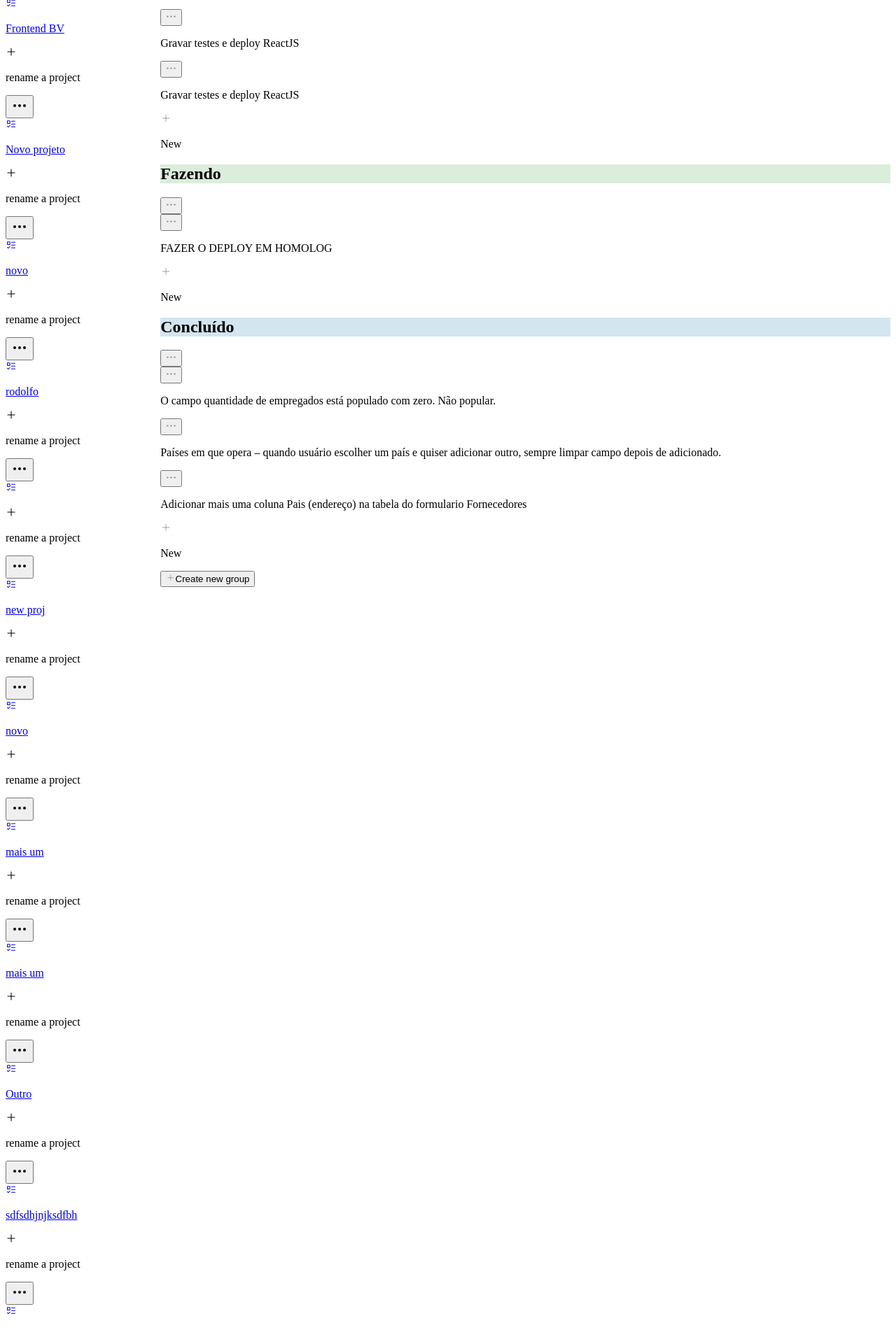
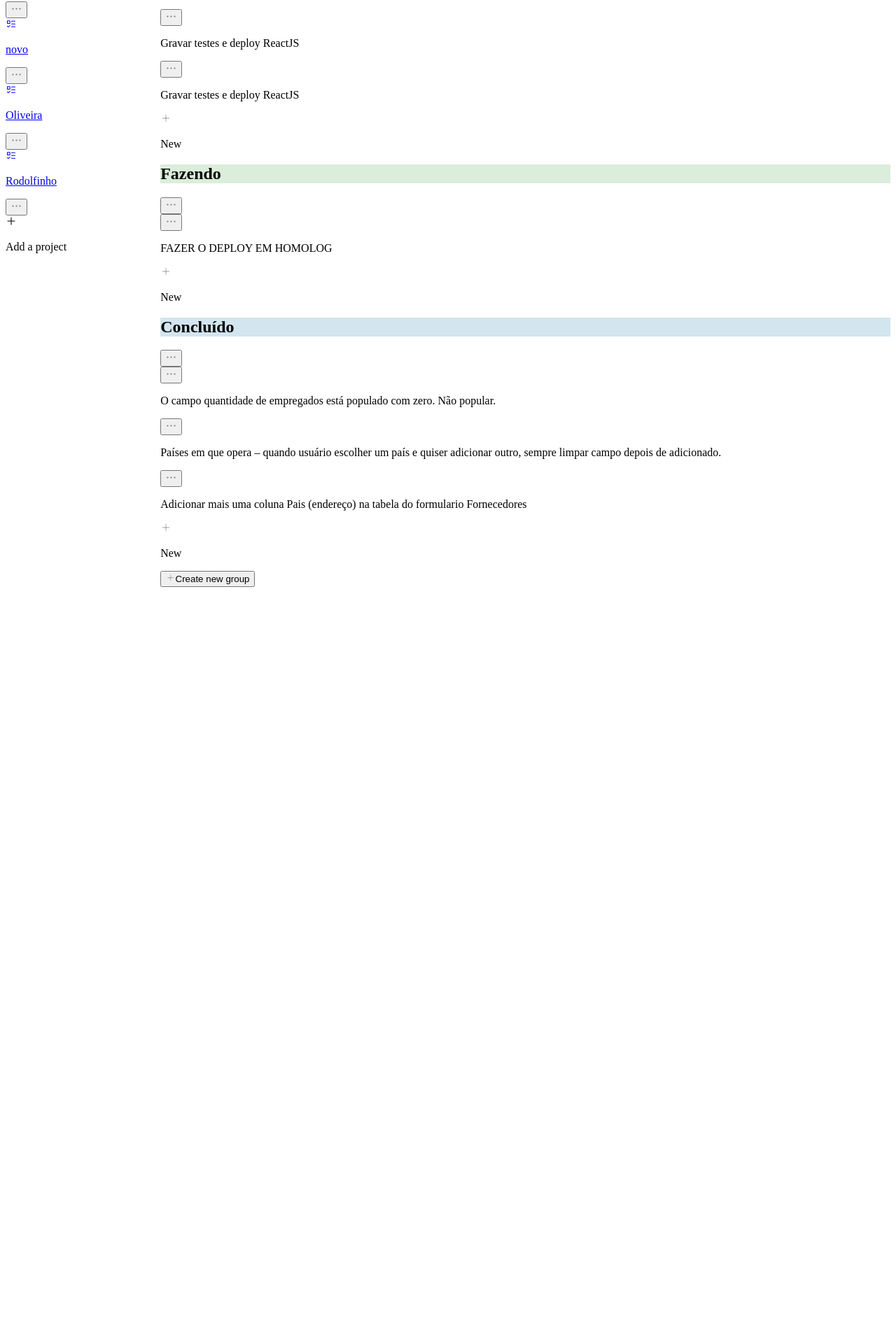
Before and after one commit to rodolfo-code/rotion-app, a Next.js app: page /workspace/0421 in a window 1280 px wide. Shown: the part 400-2301 px from the top of the page at 70% size. After the commit the page ends 1247 px from the top, so only its background shows below. Built offline with nearby package versions, Linux system fonts and the light colour scheme; data requests are answered from the project's data file.

Commit message:
creating getCurrentUser and getSession action. Saving new projects with current user_id

```diff
--- /dev/null
+++ b/app/actions/getCurrentUser.ts
@@ -0,0 +1,26 @@
+import api from "@/services/axiosConfig";
+import getSession from "./getSession";
+
+export default async function getCurrentUser() {
+  try {
+    const session = await getSession();
+
+    if (!session?.user?.email) {
+      return null;
+    }
+
+    const currentUser = await api.get("/users", {
+      params: {
+        email: session.user.email,
+      },
+    });
+
+    if (!currentUser) {
+      return null;
+    }
+
+    return currentUser.data[0];
+  } catch (error: any) {
+    return null;
+  }
+}
--- a/app/components/RenameProjectPopover/index.tsx
+++ b/app/components/RenameProjectPopover/index.tsx
@@ -6,18 +6,28 @@ import { Button } from "@/components/ui/button";
 import { Input } from "@/components/ui/input";
 import { Popover, PopoverClose, PopoverContent, PopoverTrigger } from "@/components/ui/popover";
 
-import { createProject } from "@/services/ProjectService/createProject";
+import { useState } from "react";
 
 interface RenameProjectPopoverProps {
   children?: any;
-  shoudShowEditNameInput: any;
-  setShoudShowEditNameInput: any;
+  projectId: string;
+  shouldShowEditNameInput: any;
+  setShouldShowEditNameInput: any;
+  handleUpdateProject: any;
 }
 
-export default function RenameProjectPopover({ children, shoudShowEditNameInput, setShoudShowEditNameInput }: RenameProjectPopoverProps) {
+export default function RenameProjectPopover({
+  children,
+  projectId,
+  shouldShowEditNameInput,
+  setShouldShowEditNameInput,
+  handleUpdateProject,
+}: RenameProjectPopoverProps) {
+  const [change, setChange] = useState("");
+
   return (
     <div className="relative">
-      <Popover open={shoudShowEditNameInput}>
+      <Popover open={shouldShowEditNameInput} onOpenChange={setShouldShowEditNameInput}>
         <PopoverTrigger
           asChild
           className={clsx(
@@ -30,22 +40,22 @@ export default function RenameProjectPopover({ children, shoudShowEditNameInput,
           </span>
         </PopoverTrigger>
 
-        <form action={createProject} id="add-project-form" className="relative top-[600px]">
-          <PopoverContent className=" top-0 flex items-center h-10 p-0 pr-1 shadow-lg shadow-gray-400 ">
-            <Input form="add-project-form" name="title" placeholder="New group" className="h-8 focus-visible:ring-gray-500 text-xs p-2 border-none" />
-            <PopoverClose>
-              <Button
-                onClick={() => setShoudShowEditNameInput(false)}
-                form="add-project-form"
-                type="submit"
-                variant="outline"
-                className="h-8  p-3 text-xs"
-              >
-                Done
-              </Button>
-            </PopoverClose>
-          </PopoverContent>
-        </form>
+        {/* <form action={handleUpdateProject} id="update-project-form" className="relative top-[600px]"> */}
+        <PopoverContent className=" top-0 flex items-center h-10 p-0 pr-1 shadow-lg shadow-gray-400 ">
+          <Input
+            form="update-project-form"
+            name="title"
+            placeholder="New group"
+            className="h-8 focus-visible:ring-gray-500 text-xs p-2 border-none"
+            onChange={(e) => setChange(e.target.value)}
+          />
+          <PopoverClose onClick={() => handleUpdateProject(change)}>
+            <Button form="update-project-form" type="submit" variant="outline" className="h-8  p-3 text-xs">
+              Done
+            </Button>
+          </PopoverClose>
+        </PopoverContent>
+        {/* </form> */}
       </Popover>
     </div>
   );
--- a/app/components/commandMenus/ProjectCommandMenu.tsx
+++ b/app/components/commandMenus/ProjectCommandMenu.tsx
@@ -1,16 +1,13 @@
-import React, { useState } from "react";
+"use client";
+
+import { useState } from "react";
 
 import { Button } from "@/components/ui/button";
-import clsx from "clsx";
-import Link from "next/link";
+import { RocketIcon } from "lucide-react";
 import { usePathname } from "next/navigation";
 
-import { GoTasklist } from "react-icons/go";
+import { EnvelopeClosedIcon, GearIcon, Pencil2Icon, PersonIcon, TrashIcon } from "@radix-ui/react-icons";
 import { RxDotsHorizontal } from "react-icons/rx";
-
-import { EnvelopeClosedIcon, GearIcon, Pencil2Icon, PersonIcon, TrashIcon } from "@radix-ui/react-icons";
-
-import { Calendar, MoreHorizontal, RocketIcon, User } from "lucide-react";
 
 import {
   Command,
@@ -33,9 +30,16 @@ import {
   DropdownMenuTrigger,
 } from "@/components/ui/dropdown-menu";
 import { deleteProject } from "@/services/ProjectService/deleteProject";
+import { updateProject } from "@/services/ProjectService/updateProject";
 import RenameProjectPopover from "../RenameProjectPopover";
 
-export default function ProjectCommandMenu({ projectId, setShoudShowEditNameInput }: { projectId: string; setShoudShowEditNameInput?: any }) {
+interface ProjectCommandMenuProps {
+  projectId: string;
+  setShouldShowEditNameInput?: any;
+  shouldShowEditNameInput: any;
+}
+
+export default function ProjectCommandMenu({ projectId, setShouldShowEditNameInput, shouldShowEditNameInput }: ProjectCommandMenuProps) {
   const [open, setOpen] = useState(false);
   const pathname = usePathname();
   let currentRoute = pathname;
@@ -45,9 +49,28 @@ export default function ProjectCommandMenu({ projectId, setShoudShowEditNameInpu
     await deleteProject(id, shouldRedirect);
   }
 
+  async function handleUpdateProject(formData: any) {
+    const data = new FormData();
+    data.append("title", formData);
+
+    setShouldShowEditNameInput(false);
+    await updateProject(projectId, data);
+  }
+
+  if (shouldShowEditNameInput) {
+    return (
+      <RenameProjectPopover
+        shouldShowEditNameInput={shouldShowEditNameInput}
+        setShouldShowEditNameInput={setShouldShowEditNameInput}
+        projectId={currentRoute}
+        handleUpdateProject={handleUpdateProject}
+      />
+    );
+  }
+
   return (
     <div className="absolute z-50 top-1 right-1">
-      <DropdownMenu open={open} onOpenChange={setOpen}>
+      <DropdownMenu>
         <DropdownMenuTrigger asChild>
           <Button
             variant="ghost"
@@ -55,22 +78,30 @@ export default function ProjectCommandMenu({ projectId, setShoudShowEditNameInpu
             className="flex h-5 p-0 w-5 hover:bg-neutral-200 relative border-none rounded-md
               fill-current text-xs whitespace-nowrap overflow-hidden opacity-0 z-50 transition-opacity duration-200 ease-linear pointer-events-none group-hover:pointer-events-auto group-hover:opacity-100"
           >
-            <MoreHorizontal />
+            <RxDotsHorizontal color="gray" size={15} className="self-center" />
           </Button>
         </DropdownMenuTrigger>
         <DropdownMenuContent align="end" className="w-[200px]">
           <DropdownMenuLabel>Actions</DropdownMenuLabel>
           <DropdownMenuSeparator />
           <DropdownMenuGroup>
-            <DropdownMenuItem onClick={() => setShoudShowEditNameInput(true)}>
-              <User className="mr-2 h-4 w-4" />
-              Assign to...
+            <DropdownMenuItem
+              onClick={() => {
+                setShouldShowEditNameInput(true);
+              }}
+            >
+              <Pencil2Icon className="mr-2 h-4 w-4" />
+              <span>Rename</span>
             </DropdownMenuItem>
-            <DropdownMenuItem>
-              <Calendar className="mr-2 h-4 w-4" />
-              Set due date...
+            <DropdownMenuItem onClick={() => handleDeleteProject(projectId)}>
+              <TrashIcon className="mr-2 h-4 w-4" />
+              <span>Delete</span>
             </DropdownMenuItem>
             <DropdownMenuSeparator />
+            <DropdownMenuItem>
+              <GearIcon className="mr-2 h-4 w-4" />
+              <span>Settings</span>
+            </DropdownMenuItem>
             {/* <DropdownMenuSub>
             <DropdownMenuSubTrigger>
               <Tags className="mr-2 h-4 w-4" />
@@ -131,7 +162,7 @@ export default function ProjectCommandMenu({ projectId, setShoudShowEditNameInpu
               <CommandList>
                 <CommandEmpty>No results found.</CommandEmpty>
                 <CommandGroup heading="Suggestions">
-                  <CommandItem onSelect={() => setShoudShowEditNameInput(true)}>
+                  <CommandItem onSelect={() => setShouldShowEditNameInput(true)}>
                     <Pencil2Icon className="mr-2 h-4 w-4" />
                     <span>Rename</span>
                   </CommandItem>
--- a/app/components/navLink/index.tsx
+++ b/app/components/navLink/index.tsx
@@ -5,10 +5,8 @@ import Link from "next/link";
 import { usePathname } from "next/navigation";
 import { GoTasklist } from "react-icons/go";
 
+import { useState } from "react";
 import ProjectCommandMenu from "../commandMenus/ProjectCommandMenu";
-import { Input } from "@/components/ui/input";
-import RenameProjectPopover from "../RenameProjectPopover";
-import { useState } from "react";
 
 interface NavLinkProps {
   projectId: string;
@@ -22,7 +20,7 @@ let icons = {
 };
 
 export default function NavLink({ href, title, icon, projectId }: NavLinkProps) {
-  const [shoudShowEditNameInput, setShoudShowEditNameInput] = useState(false);
+  const [shouldShowEditNameInput, setShouldShowEditNameInput] = useState(false);
   const pathname = usePathname();
 
   const IconComponent = icons[icon];
@@ -46,9 +44,11 @@ export default function NavLink({ href, title, icon, projectId }: NavLinkProps)
         </div>
       </Link>
 
-      <RenameProjectPopover shoudShowEditNameInput={shoudShowEditNameInput} setShoudShowEditNameInput={setShoudShowEditNameInput} />
-
-      <ProjectCommandMenu projectId={projectId} setShoudShowEditNameInput={setShoudShowEditNameInput} />
+      <ProjectCommandMenu
+        projectId={projectId}
+        setShouldShowEditNameInput={setShouldShowEditNameInput}
+        shouldShowEditNameInput={shouldShowEditNameInput}
+      />
     </div>
   );
 }
--- a/app/components/sidebar/Sidebar.tsx
+++ b/app/components/sidebar/Sidebar.tsx
@@ -5,9 +5,13 @@ import { LuBell, LuPackage2 } from "react-icons/lu";
 import InputPopover from "../../../components/InputPopover";
 import NavLink from "../navLink";
 import { getProjects } from "@/services/ProjectService/getProjects";
+import getCurrentUser from "@/app/actions/getCurrentUser";
 
 export default async function Sidebar() {
   const data = await getProjects();
+
+  const currentUser = await getCurrentUser();
+  console.log("CURRENT", currentUser);
 
   return (
     <>
@@ -25,7 +29,7 @@ export default async function Sidebar() {
         <div className="flex-1 overflow-auto py-2">
           <nav className="grid items-start px-1.5 text-sm font-medium gap-px">
             {data.map(({ id, icon, title }) => (
-              <NavLink key={title} href={id} projectId={id} title={title} icon={"goTasklist"} />
+              <NavLink key={title + id} href={id} projectId={id} title={title} icon={"goTasklist"} />
             ))}
             <InputPopover />
           </nav>
--- a/app/workspace/components/TaskCard.tsx
+++ b/app/workspace/components/TaskCard.tsx
@@ -28,8 +28,6 @@ export default function TaskCard(props: TaskCardTypes) {
     handleSetNewTask,
   } = props;
   const [text, setText] = useState("");
-  const [open, setOpen] = useState(false);
-  const [selectedStatus, setSelectedStatus] = useState<Status | null>(null);
 
   const textAreaRef = useRef<HTMLTextAreaElement>(null);
 
--- a/components/InputPopover.tsx
+++ b/components/InputPopover.tsx
@@ -26,7 +26,7 @@ export default function InputPopover() {
       <form action={createProject} id="add-project-form">
         <PopoverContent className="flex items-center h-10 p-0 pr-1 shadow-lg shadow-gray-400 ">
           <Input form="add-project-form" name="title" placeholder="New group" className="h-8 focus-visible:ring-gray-500 text-xs p-2 border-none" />
-          <PopoverClose>
+          <PopoverClose asChild>
             <Button form="add-project-form" type="submit" variant="outline" className="h-8  p-3 text-xs">
               Done
             </Button>
--- a/services/ProjectService/updateProject.ts
+++ b/services/ProjectService/updateProject.ts
@@ -1,5 +1,8 @@
+"use server";
+
 import { ProjectError } from "@/app/types";
 import api from "../axiosConfig";
+import { revalidatePath } from "next/cache";
 
 export async function updateProject(projectId: string, formData: FormData): Promise<void | ProjectError> {
   try {
@@ -14,4 +17,6 @@ export async function updateProject(projectId: string, formData: FormData): Prom
       error,
     };
   }
+
+  revalidatePath("/workspace");
 }
--- a/utils/db.json
+++ b/utils/db.json
@@ -1,25 +1,58 @@
 {
+  "users": [
+    {
+      "user_id": "a1b2c3d4-e5f6-7g8h-9i0j-1k2l3m4n5o6p",
+      "user_name": "Rodolfo-dev",
+      "hashedPassword": "$2a$12$0W9b3e5r6XZz4KQ0wZ8z7uYpUJqGy3z2d4e5f6g7h8i9j0k1l2m3n",
+      "email": "rod.vgo@gmail.com",
+      "full_name": "Rodolfo Oliveira",
+      "profile_photo": "https://example.com/joao.jpg",
+      "is_active": true
+    },
+    {
+      "user_id": "b1c2d3e4-f5g6-7h8i-9j0k-1l2m3n4o5p6",
+      "user_name": "maria456",
+      "hashedPassword": "$2a$12$1X2y3Z4a5b6C7d8E9f0G1h2I3j4K5l6M7n8o9P",
+      "email": "maria@example.com",
+      "full_name": "Maria Souza",
+      "profile_photo": "https://example.com/maria.jpg",
+      "is_active": true
+    },
+    {
+      "user_id": "c1d2e3f4-g5h6-7i8j-9k0l-1m2n3o4p5q6",
+      "user_name": "ana789",
+      "hashedPassword": "$2a$12$2A3b4C5d6E7f8G9h0I1j2K3l4M5n6O7p8Q9r",
+      "email": "ana@example.com",
+      "full_name": "Ana Rodrigues",
+      "profile_photo": "https://example.com/ana.jpg",
+      "is_active": true
+    }
+  ],
   "projects": [
     {
-      "id": "f4238464-5a59-4960-a99a-01bd7ecb3970",
-      "title": "Integridade Corporativa",
-      "description": "Desenvolvimento dos formulario do portal integridade corporativa",
-      "emoji": ""
+      "title": "Frontend Integridade",
+      "user_id": "a1b2c3d4-e5f6-7g8h-9i0j-1k2l3m4n5o6p",
+      "description": null,
+      "icon": null,
+      "id": "f4238464-5a59-4960-a99a-01bd7ecb3970"
     },
     {
       "id": "374c345c-3c33-4763-bca2-edb76c2f86be",
+      "user_id": "a1b2c3d4-e5f6-7g8h-9i0j-1k2l3m4n5o6p",
       "title": "Backend integridade DDP",
       "description": "",
       "emoji": ""
     },
     {
       "id": "63adfee4-893b-40e1-8251-e049b79eb92b",
+      "user_id": "a1b2c3d4-e5f6-7g8h-9i0j-1k2l3m4n5o6p",
       "title": "Frontend BV",
       "description": "",
       "emoji": ""
     },
     {
       "id": "c390",
+      "user_id": "a1b2c3d4-e5f6-7g8h-9i0j-1k2l3m4n5o6p",
       "userId": null,
       "title": "Novo projeto",
       "description": "",
@@ -27,71 +60,23 @@
     },
     {
       "id": "455f",
+      "user_id": "a1b2c3d4-e5f6-7g8h-9i0j-1k2l3m4n5o6p",
       "userId": null,
       "title": "novo",
       "description": "",
       "icon": ""
     },
     {
-      "id": "f191",
-      "userId": null,
-      "title": "rodolfo",
-      "description": "",
-      "icon": ""
+      "title": "Oliveira",
+      "user_id": "a1b2c3d4-e5f6-7g8h-9i0j-1k2l3m4n5o6p",
+      "description": null,
+      "icon": null,
+      "id": "f191"
     },
     {
-      "id": "384e",
-      "userId": null,
-      "title": "",
-      "description": "",
-      "icon": ""
-    },
-    {
-      "id": "e746",
-      "userId": null,
-      "title": "new proj",
-      "description": "",
-      "icon": ""
-    },
-    {
-      "id": "e48d",
-      "userId": null,
-      "title": "novo",
-      "description": "",
-      "icon": ""
-    },
-    {
-      "id": "6051",
-      "userId": null,
-      "title": "mais um",
-      "description": "",
-      "icon": ""
-    },
-    {
-      "id": "d012",
-      "userId": null,
-      "title": "mais um",
-      "description": "",
-      "icon": ""
-    },
-    {
-      "id": "e3ba",
-      "userId": null,
-      "title": "Outro",
-      "description": "",
-      "icon": ""
-    },
-    {
-      "id": "e9d5",
-      "userId": null,
-      "title": "sdfsdhjnjksdfbh",
-      "description": "",
-      "icon": ""
-    },
-    {
-      "id": "bfdf",
-      "userId": null,
-      "title": "fdsgdsfhsfg",
+      "id": "e54a",
+      "user_id": "a1b2c3d4-e5f6-7g8h-9i0j-1k2l3m4n5o6p",
+      "title": "Rodolfinho",
       "description": "",
       "icon": ""
     }
```
Also changed, not shown: app/actions/getSession.ts (added, +12 -0 lines), app/types/index.ts (+6 -2 lines), services/ProjectService/createProject.ts (+8 -1 lines).
